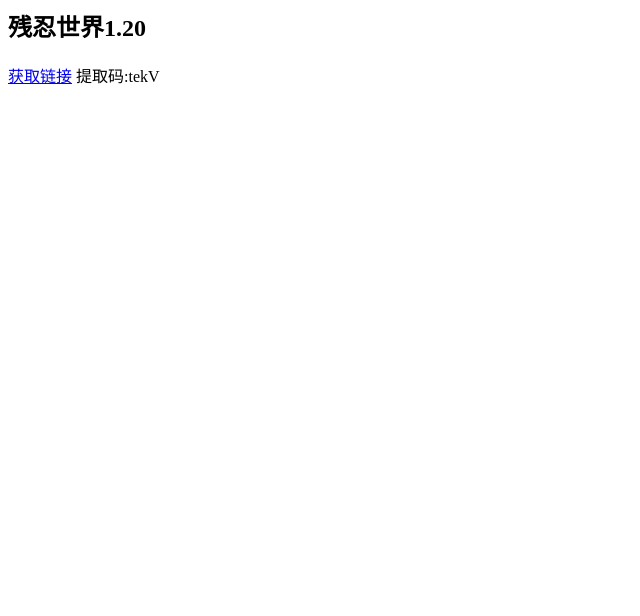
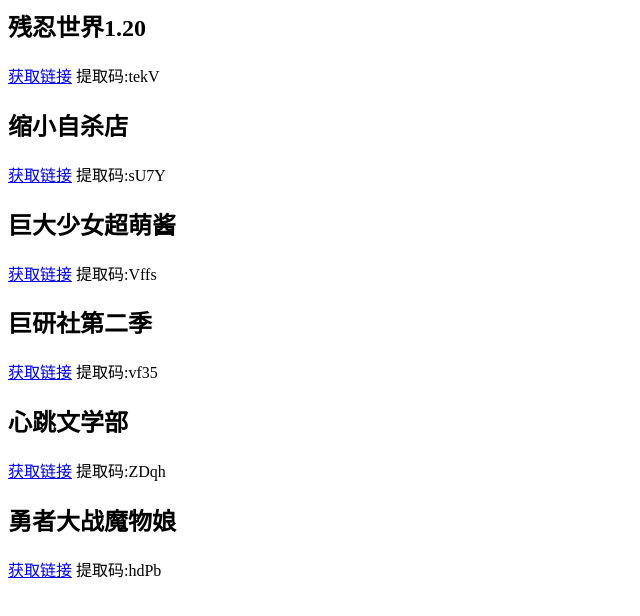
Before and after one commit to wiuwiuyhdh/gtsn.github.io, a plain HTML site: page index.html in a window 1280 px wide. Shown: the whole page, without its empty margins (0-640 px from the left). Drawn offline with Linux system fonts and the light colour scheme.

Commit message:
Update index.html

```diff
--- a/index.html
+++ b/index.html
@@ -2,3 +2,18 @@
 
 <h2>残忍世界1.20</h2>
 <p><a href="https://pan.quark.cn/s/8ac729bdc9e4">获取链接</a>    提取码:tekV</p>
+
+<h2>缩小自杀店</h2>
+<p><a href="https://pan.quark.cn/s/0cdfa14acab3">获取链接</a>    提取码:sU7Y</p>
+
+<h2>巨大少女超萌酱</h2>
+<p><a href="https://pan.quark.cn/s/3a92090bb78c">获取链接</a>    提取码:Vffs</p>
+
+<h2>巨研社第二季</h2>
+<p><a href="https://pan.quark.cn/s/c8d35b149036">获取链接</a>    提取码:vf35</p>
+
+<h2>心跳文学部</h2>
+<p><a href="https://pan.quark.cn/s/0977cee7fa58">获取链接</a>    提取码:ZDqh</p>
+
+<h2>勇者大战魔物娘</h2>
+<p><a href="https://pan.quark.cn/s/7958705988b7">获取链接</a>    提取码:hdPb</p>
```
